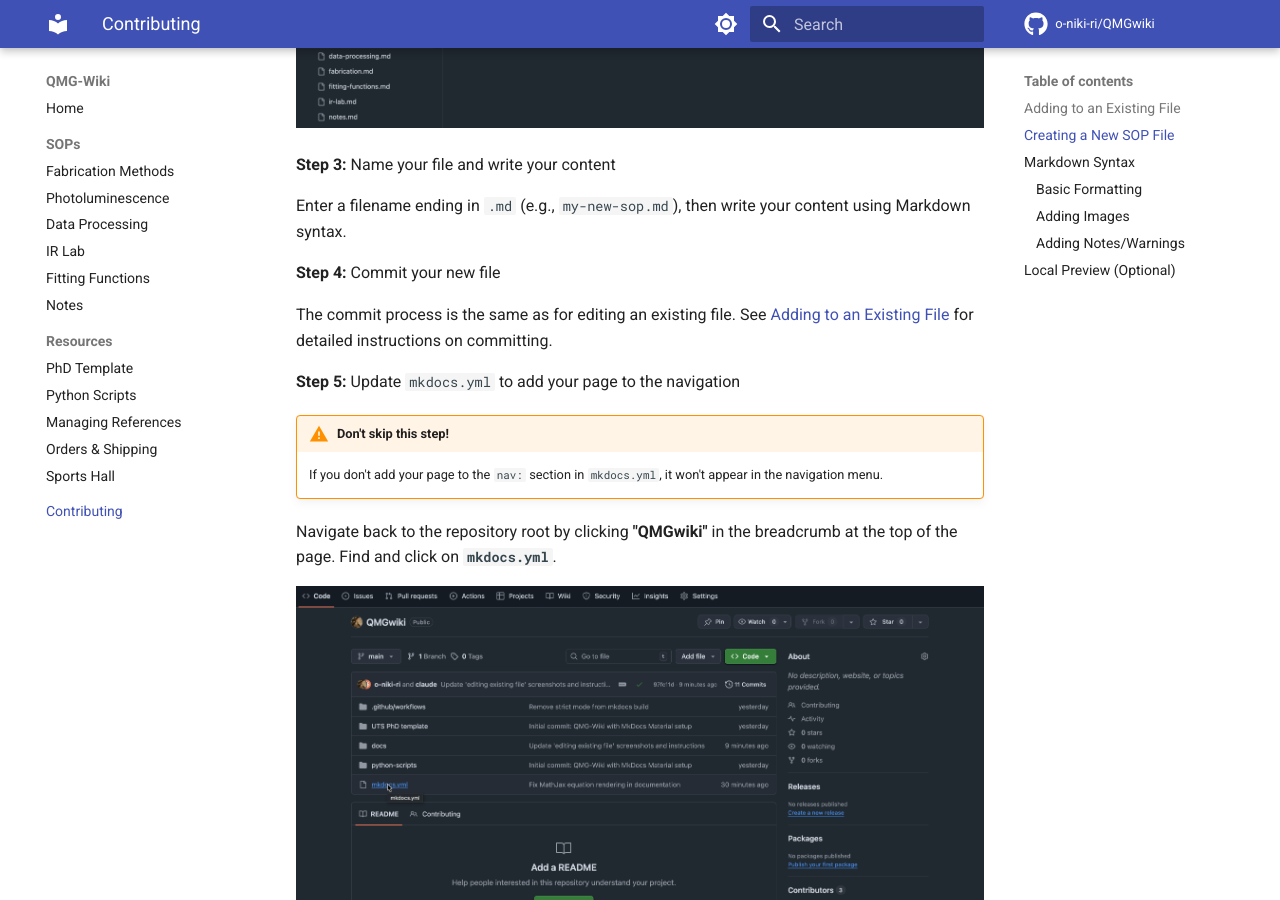
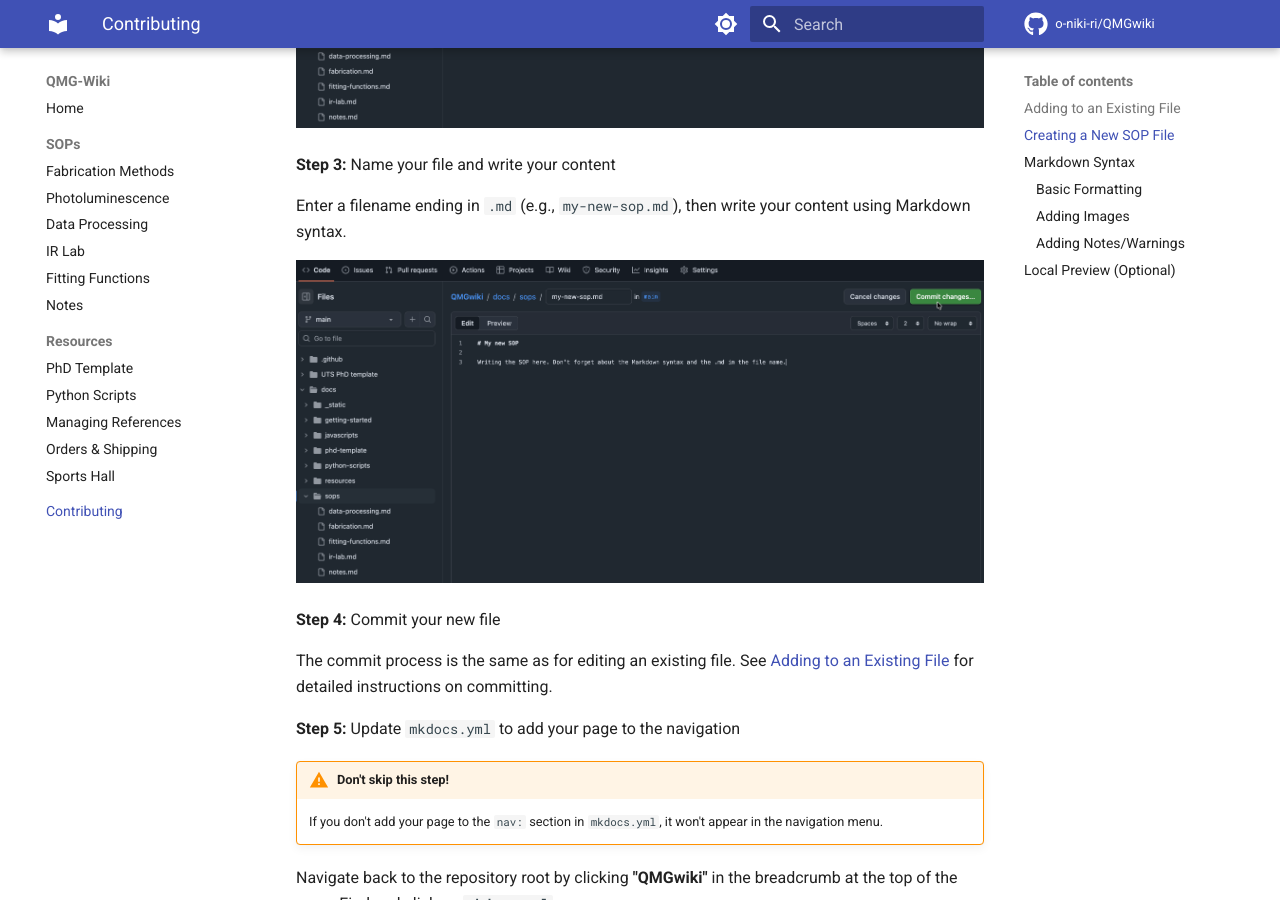
Before and after one commit to o-niki-ri/QMGwiki, an MkDocs documentation site: the page built from docs/contributing.md, in a window 1280 px wide and 900 px high, scrolled down 4548 px. Built offline with MkDocs 1.6.1 and Material for MkDocs 9.7.7, drawn with Linux system fonts in a browser that asks for light colours; comment, search, counter and statistics services are not loaded.

Commit message:
Add missing screenshot for writing new file content
Co-Authored-By: Claude Opus 4.5 <noreply@anthropic.com>

```diff
--- a/docs/contributing.md
+++ b/docs/contributing.md
@@ -72,6 +72,8 @@ Click the **"Add file"** dropdown button in the top-right corner, then select **
 **Step 3:** Name your file and write your content
 
 Enter a filename ending in `.md` (e.g., `my-new-sop.md`), then write your content using Markdown syntax.
+
+![Name your file and write content](_static/add-to-new/write-content.png)
 
 **Step 4:** Commit your new file
 
```
Also changed, not shown: docs/_static/add-to-new/write-content.png (added).
